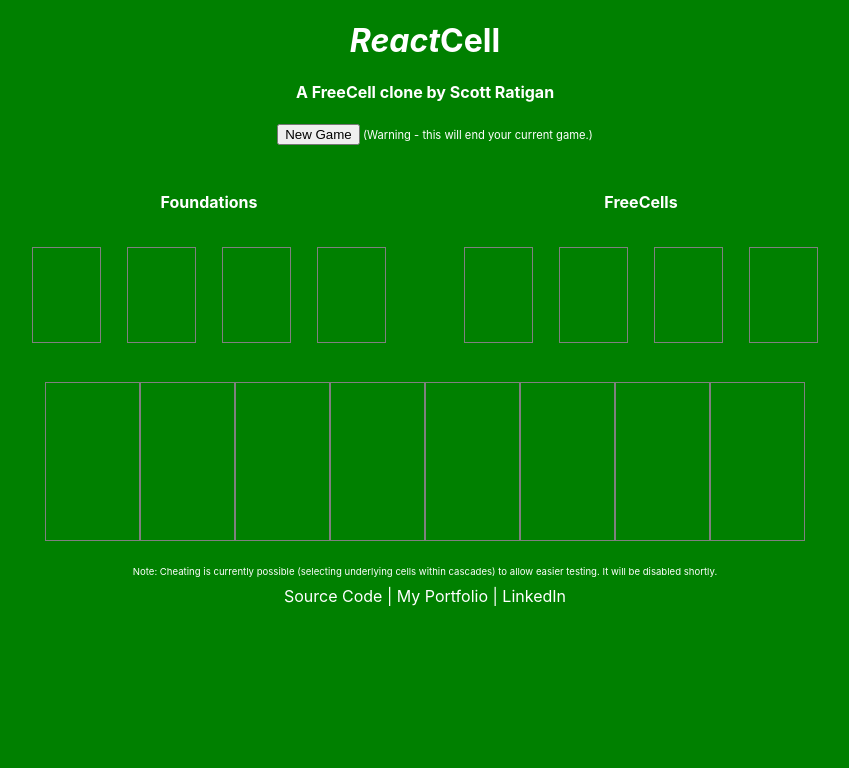
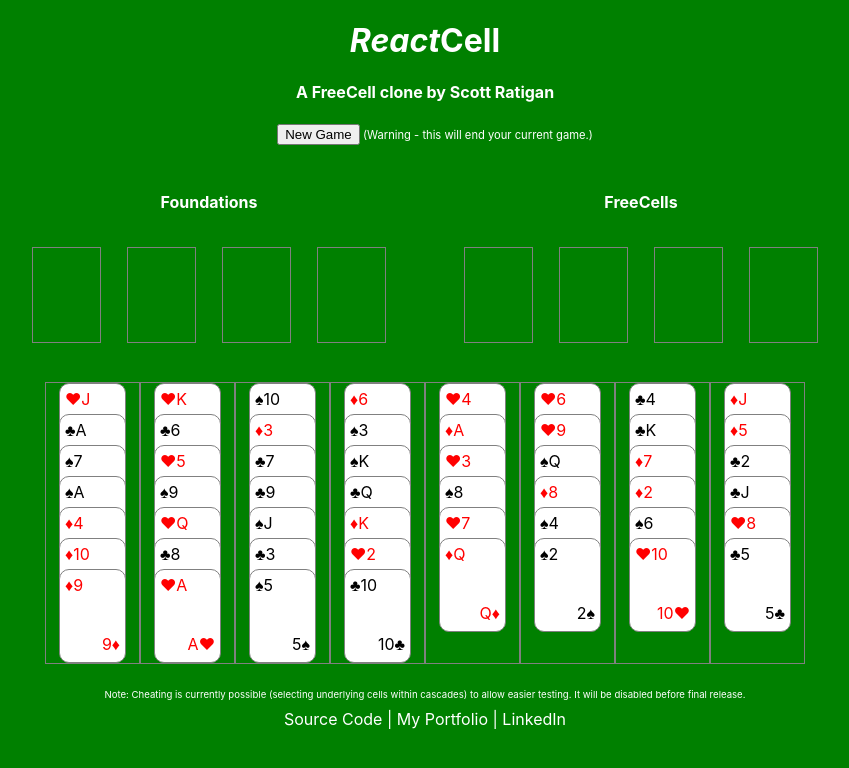
Before and after one commit to scotteratigan/reactcell, a React (Create React App) app: page / in a window 1280 px wide. Shown: the top 768 px of the page, without its empty margins (215-1064 px from the left). Built offline with nearby package versions, Linux system fonts and the light colour scheme.

Commit message:
Cheating disabled, game now winnable!

```diff
--- a/src/Card.js
+++ b/src/Card.js
@@ -1,6 +1,5 @@
 // card ratio 2.5 x 3.5
 import React, { Component } from "react";
-import { relative } from "path";
 
 export default class Card extends Component {
   // todo: convert to stateless function?
--- a/src/Footer.js
+++ b/src/Footer.js
@@ -5,7 +5,8 @@ export default function Footer() {
     <div style={{ marginTop: 25, textAlign: "center" }}>
       <p style={{ fontSize: "0.6em" }}>
         Note: Cheating is currently possible (selecting underlying cells within
-        cascades) to allow easier testing. It will be disabled shortly.
+        cascades) to allow easier testing. It will be disabled before final
+        release.
       </p>
       <a
         href="https://github.com/scotteratigan/reactcell/"
--- a/src/GameArea.js
+++ b/src/GameArea.js
@@ -14,12 +14,15 @@ export default class GameArea extends Component {
     foundations: [[], [], [], []],
     selectedKey: null,
     width: 0,
-    height: 0
+    height: 0,
+    gameWon: false
+    // cheatMode: false
   };
 
   componentDidMount = () => {
     this.updateWindowDimensions();
     window.addEventListener("resize", this.updateWindowDimensions);
+    this.generateCards();
   };
 
   componentWillUnmount = () => {
@@ -97,19 +100,26 @@ export default class GameArea extends Component {
     }
   };
 
+  gameWon = () => {
+    alert("YOU WIN!!!");
+  };
+
   displayCards = () => {
     const cards = { ...this.state.cards };
     const cascades = [[], [], [], [], [], [], [], []];
     const foundations = [[], [], [], []];
     const freeCells = [null, null, null, null];
+    let gameWon = true; // assume we won, set to false if a single card isn't in a foundation
     for (const key in cards) {
       if (cards[key].location === "cascade") {
         cascades[cards[key].column][cards[key].position] = cards[key];
+        gameWon = false;
       } else if (cards[key].location === "foundation") {
         foundations[cards[key].column][cards[key].position] = cards[key];
         // foundations[cards[key].column].push(cards[key]);
       } else if (cards[key].location === "freeCell") {
         freeCells[cards[key].column] = cards[key];
+        gameWon = false;
         // there can be only 1 per cell, so no array here
       }
     }
@@ -118,8 +128,10 @@ export default class GameArea extends Component {
       cascades,
       foundations,
       freeCells,
-      selectedKey: null
+      selectedKey: null,
+      gameWon
     });
+    if (gameWon) this.gameWon();
   };
 
   selectEmptySquareFn = destLocation => {
@@ -131,7 +143,7 @@ export default class GameArea extends Component {
     const column = locationMatch[2];
     // ok, so now we check to move the card here.
     if (locationType === "foundation") {
-      this.checkToStackCardOnFoundation({
+      this.tryToStackCardOnFoundation({
         cardKey,
         column
       });
@@ -145,23 +157,63 @@ export default class GameArea extends Component {
   selectCardFn = cardKey => {
     const cards = { ...this.state.cards };
     if (this.state.selectedKey && this.state.selectedKey === cardKey) {
+      // if we click a card we already had selected (double click essentially)
+      // check to stack on foundation, otherwise unselect
+      if (
+        this.tryToStackCardOnFoundation({
+          cardKey: this.state.selectedKey,
+          column: 0
+        }) ||
+        this.tryToStackCardOnFoundation({
+          cardKey: this.state.selectedKey,
+          column: 1
+        }) ||
+        this.tryToStackCardOnFoundation({
+          cardKey: this.state.selectedKey,
+          column: 2
+        }) ||
+        this.tryToStackCardOnFoundation({
+          cardKey: this.state.selectedKey,
+          column: 3
+        })
+      )
+        return;
       // if we already had a selected card and we click the same one again, unselect it and return
       cards[cardKey].selected = false;
       this.setState({ cards, selectedKey: null });
+      // can't stack on foundation, ignore click
       return;
     }
     if (!this.state.selectedKey) {
       // no previously selected key, just select this one and return
-      cards[cardKey].selected = true;
-      this.setState({ cards, selectedKey: cardKey });
+      // if the card is in a cascade, only allow selection of the last card
+      const clickedCard = cards[cardKey];
+      console.log("Clicked card:", clickedCard);
+      let selectedCard = clickedCard;
+      if (clickedCard.location === "cascade") {
+        const selectedCol = clickedCard.column;
+        console.log("selectedCol: ", selectedCol);
+        selectedCard = this.state.cascades[selectedCol][
+          this.state.cascades[selectedCol].length - 1
+        ];
+        console.log("selectedColTopCard: ", selectedCard);
+      }
+      // cards[cardKey].selected = true;
+      cards[selectedCard.objKey].selected = true;
+      // this.setState({ cards, selectedKey: cardKey });
+      console.log(
+        "setting selectedKey: selectedCard.objKey",
+        selectedCard.objKey
+      );
+      this.setState({ cards, selectedKey: selectedCard.objKey });
       return;
     }
     // otherwise, handle attempted move:
     // determine where we're trying to move the card
     const destCard = this.state.cards[cardKey];
     if (destCard.location === "foundation") {
-      // if move is to a foundation, check if checkToStackCardOnFoundation is true;
-      this.checkToStackCardOnFoundation({
+      // if move is to a foundation, try to stack:
+      this.tryToStackCardOnFoundation({
         cardKey: this.state.selectedKey,
         column: destCard.column
       });
@@ -200,7 +252,7 @@ export default class GameArea extends Component {
     this.moveCard({ cardKey, location: "freeCell", column, position: 0 });
   };
 
-  checkToStackCardOnFoundation = args => {
+  tryToStackCardOnFoundation = args => {
     const { cardKey, column } = args;
     const cards = { ...this.state.cards };
     const cardToMove = cards[cardKey];
@@ -222,6 +274,7 @@ export default class GameArea extends Component {
       column,
       position: cards[cardKey].rank
     });
+    return true;
   };
 
   tryToMoveToEmptyCascade = args => {
```
